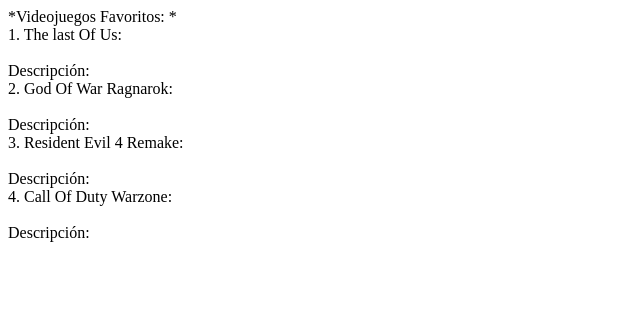
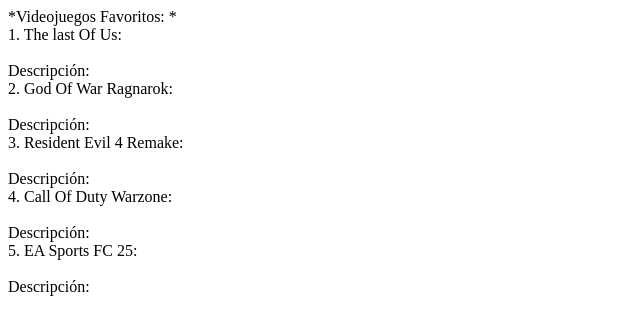
Before and after one commit to LuisD-DR/R-brica_ejercicio_3, a plain HTML site: page index.html in a window 1280 px wide. Shown: the whole page, without its empty margins (0-640 px from the left). Drawn offline with Linux system fonts and the light colour scheme.

Commit message:
Quinto J añ

```diff
--- a/index.html
+++ b/index.html
@@ -23,6 +23,10 @@
     <div><img src="" alt="" srcset=""></div>
     <div>Descripción: </div>
 
+    <div>5. EA Sports FC 25: </div>
+    <div><img src="" alt="" srcset=""></div>
+    <div>Descripción: </div>
+
 
 
 
```
